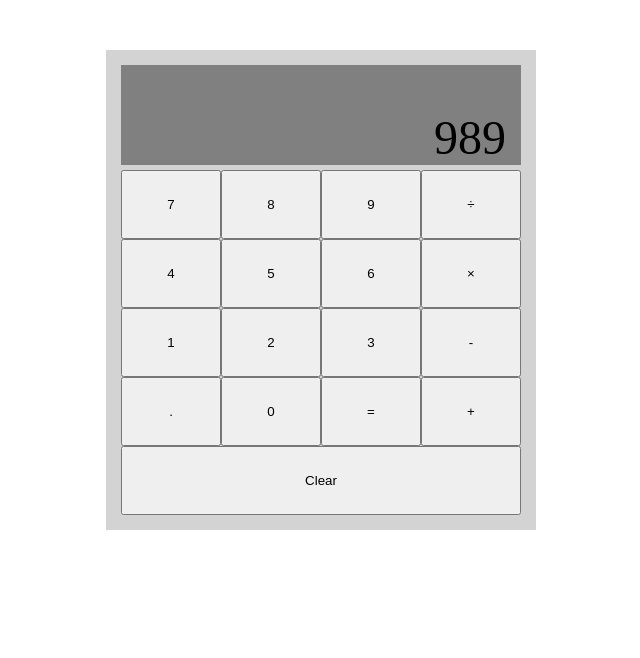
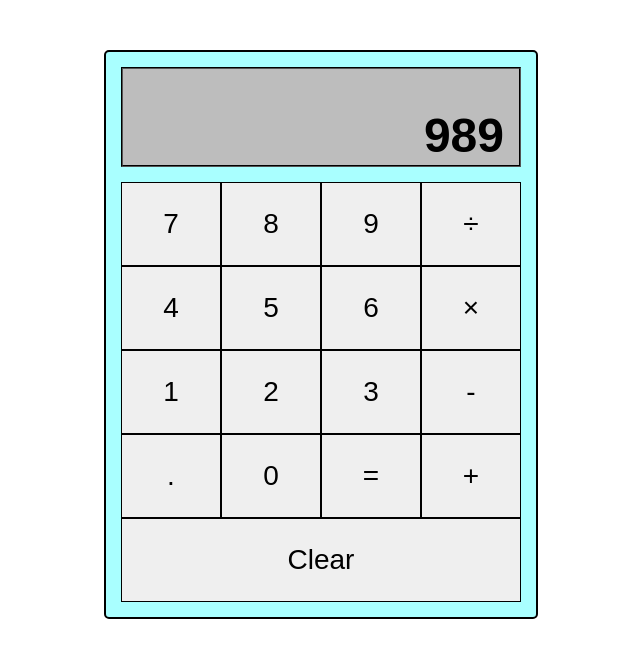
Before and after one commit to Calaxsys/Odin-calculator, a plain HTML site: page index.html in a window 1280 px wide. Shown: the whole page, without its empty margins (319-959 px from the left). Drawn offline with Linux system fonts and the light colour scheme.

Commit message:
Added DOM selectors in js

```diff
--- a/index.html
+++ b/index.html
@@ -9,30 +9,31 @@
 <body>
     <main>
         <div class="container">
-            <div class="screen">
+            <div class="screen" id="calculator-screen">
                 989
             </div>
+
             <div class="buttons-display">
                 <button class="btn-number">7</button>
                 <button class="btn-number">8</button>
                 <button class="btn-number">9</button>
-                <button class="btn-operator">÷</button>
+                <button class="btn-operator" id="divide-btn">÷</button>
 
                 <button class="btn-number">4</button>
                 <button class="btn-number">5</button>
                 <button class="btn-number">6</button>
-                <button class="btn-operator">×</button>
+                <button class="btn-operator" id="multiply-btn">×</button>
 
                 <button class="btn-number">1</button>
                 <button class="btn-number">2</button>
                 <button class="btn-number">3</button>
-                <button class="btn-operator">-</button>
+                <button class="btn-operator" id="subtract-btn">-</button>
 
-                <button class="btn-dot">.</button>
+                <button class="btn-dot" id="dot-btn">.</button>
                 <button class="btn-number">0</button>
-                <button class="btn-operator">=</button>
-                <button class="btn-operator">+</button>
-                <button class="btn-clear">Clear</button>
+                <button class="btn-operator" id="equals-btn">=</button>
+                <button class="btn-operator" id="addition-btn">+</button>
+                <button class="btn-clear" id="clear-btn">Clear</button>
             </div>
         </div>
     </main>
--- a/script.js
+++ b/script.js
@@ -1,3 +1,14 @@
+const calculatorScreen = document.getElementById("calculator-screen");
+const clearButton = document.getElementById("clear-btn");
+const numberButtons = document.querySelectorAll(".btn-number");
+const operatorButtons = document.querySelectorAll(".btn-operator");
+
+function clearScreen() {
+  clearButton.addEventListener("click", () => {
+    calculatorScreen.textContent = "";
+  })
+}
+
 let x;
 let operator;
 let y;
@@ -32,5 +43,3 @@ function multiply(x, y) {
 function division(x, y) {
   return x / y;
 }
-
-console.log(operate("+", 5, 6));
--- a/styles.css
+++ b/styles.css
@@ -1,32 +1,40 @@
 * {
     box-sizing: border-box;
+    font-family: Arial, Helvetica, sans-serif;
 }
 
 .container {
     width: fit-content;
     padding: 15px;
     margin: 50px auto 0 auto;
-    background-color: lightgray;
+    background-color: rgb(169, 255, 255);
+    border: 2px solid black;
+    border-radius: 5px;
 }
 
 .screen {
     max-width: 400px;
     height: 100px;
-    background-color: gray;
+    background-color: rgb(189, 189, 189);
     display: flex;
     justify-content: flex-end;
     align-items: flex-end;
     font-size: 48px;
+    font-weight: 900;
     padding-right: 15px;
+    padding-bottom: 2px;
+    border: 2px groove black;
 }
 
 button {
     flex: 1 25%;
     padding: 25px;
+    font-size: 28px;
+    border: 1px solid black;
 }
 
 .buttons-display {
-    margin-top: 5px;
+    margin-top: 15px;
     display: flex;
     flex-wrap: wrap;
     max-width: 400px;
```
